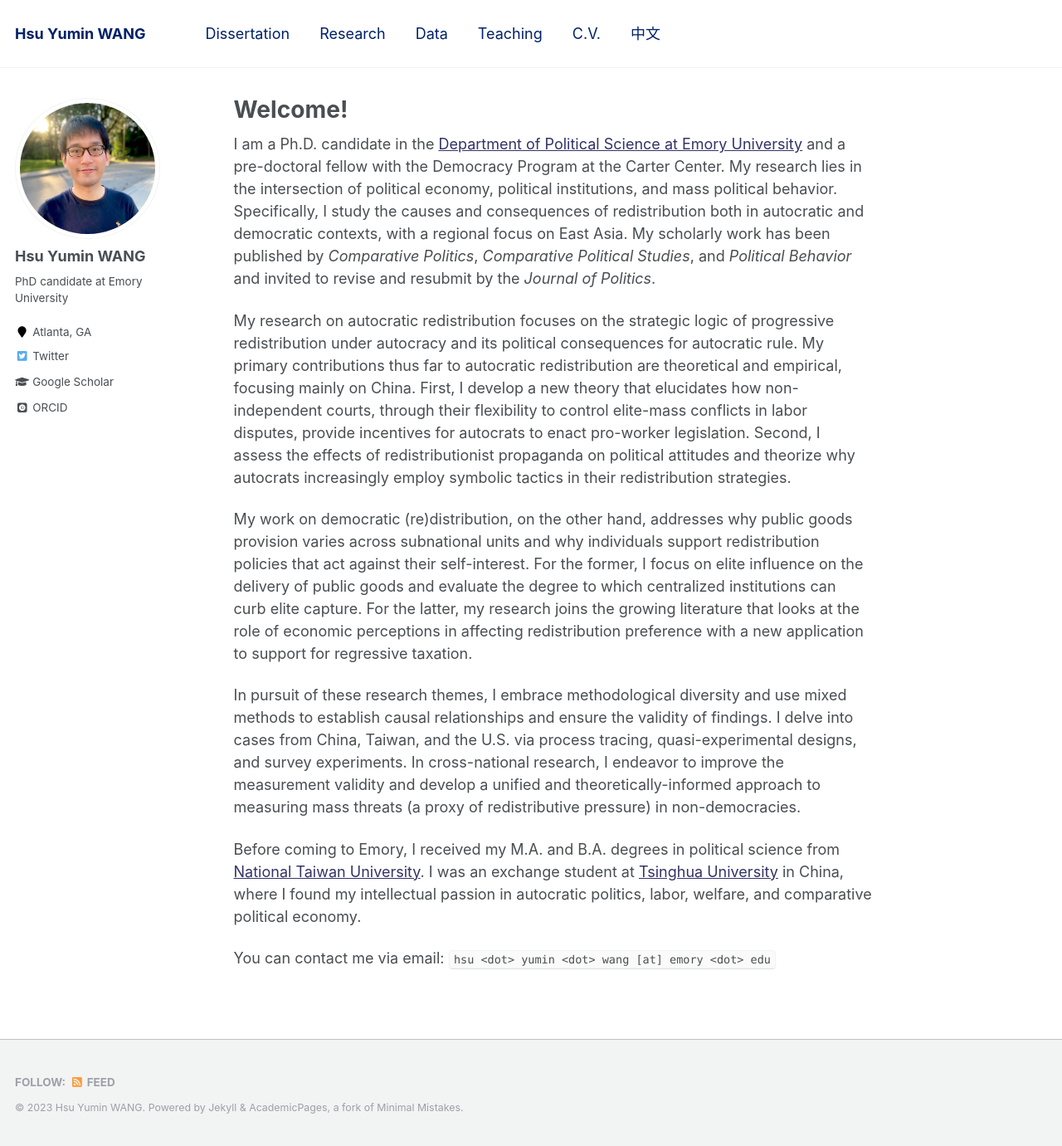
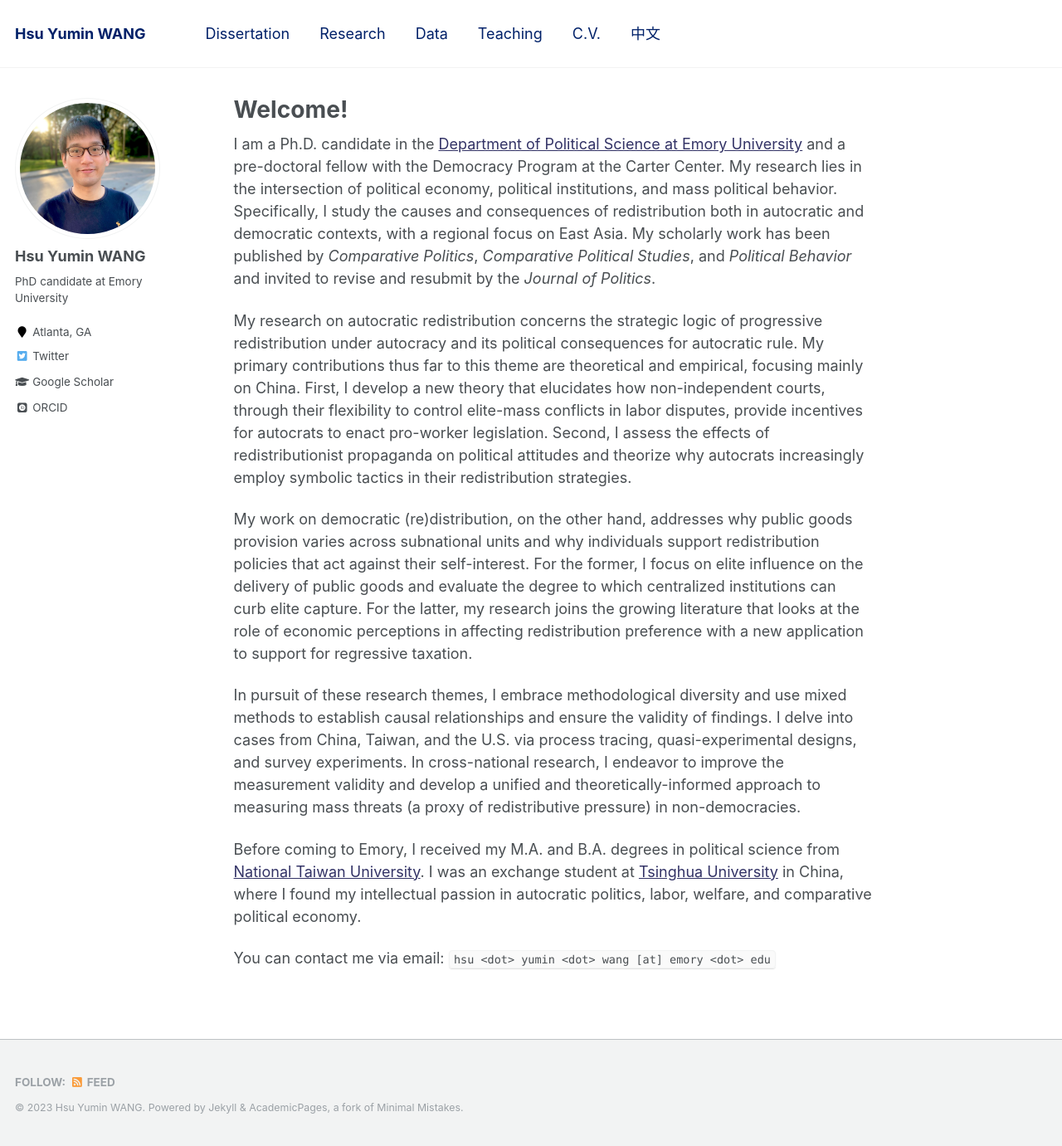
Before and after one commit to hsuyumin/hsuyumin.github.io, a Jekyll site: the page built from _pages/about.md, in a window 1280 px wide and 1381 px high. Shown: the whole window at 83% size. Built offline with Jekyll 4.4.1, drawn with Linux system fonts in a browser that asks for light colours; some web fonts are replaced.

Commit message:
Update about.md

```diff
--- a/_pages/about.md
+++ b/_pages/about.md
@@ -10,7 +10,7 @@ redirect_from:
 
 I am a Ph.D. candidate in the [Department of Political Science at Emory University](http://polisci.emory.edu/home/) and a pre-doctoral fellow with the Democracy Program at the Carter Center. My research lies in the intersection of political economy, political institutions, and mass political behavior. Specifically, I study the causes and consequences of redistribution both in autocratic and democratic contexts, with a regional focus on East Asia. My scholarly work has been published by _Comparative Politics_, _Comparative Political Studies_, and _Political Behavior_ and invited to revise and resubmit by the _Journal of Politics_.
 
-My research on autocratic redistribution focuses on the strategic logic of progressive redistribution under autocracy and its political consequences for autocratic rule. My primary contributions thus far to autocratic redistribution are theoretical and empirical, focusing mainly on China. First, I develop a new theory that elucidates how non-independent courts, through their flexibility to control elite-mass conflicts in labor disputes, provide incentives for autocrats to enact pro-worker legislation. Second, I assess the effects of redistributionist propaganda on political attitudes and theorize why autocrats increasingly employ symbolic tactics in their redistribution strategies.
+My research on autocratic redistribution concerns the strategic logic of progressive redistribution under autocracy and its political consequences for autocratic rule. My primary contributions thus far to this theme are theoretical and empirical, focusing mainly on China. First, I develop a new theory that elucidates how non-independent courts, through their flexibility to control elite-mass conflicts in labor disputes, provide incentives for autocrats to enact pro-worker legislation. Second, I assess the effects of redistributionist propaganda on political attitudes and theorize why autocrats increasingly employ symbolic tactics in their redistribution strategies.
 
 My work on democratic (re)distribution, on the other hand, addresses why public goods provision varies across subnational units and why individuals support redistribution policies that act against their self-interest. For the former, I focus on elite influence on the delivery of public goods and evaluate the degree to which centralized institutions can curb elite capture. For the latter, my research joins the growing literature that looks at the role of economic perceptions in affecting redistribution preference with a new application to support for regressive taxation.
 
```
